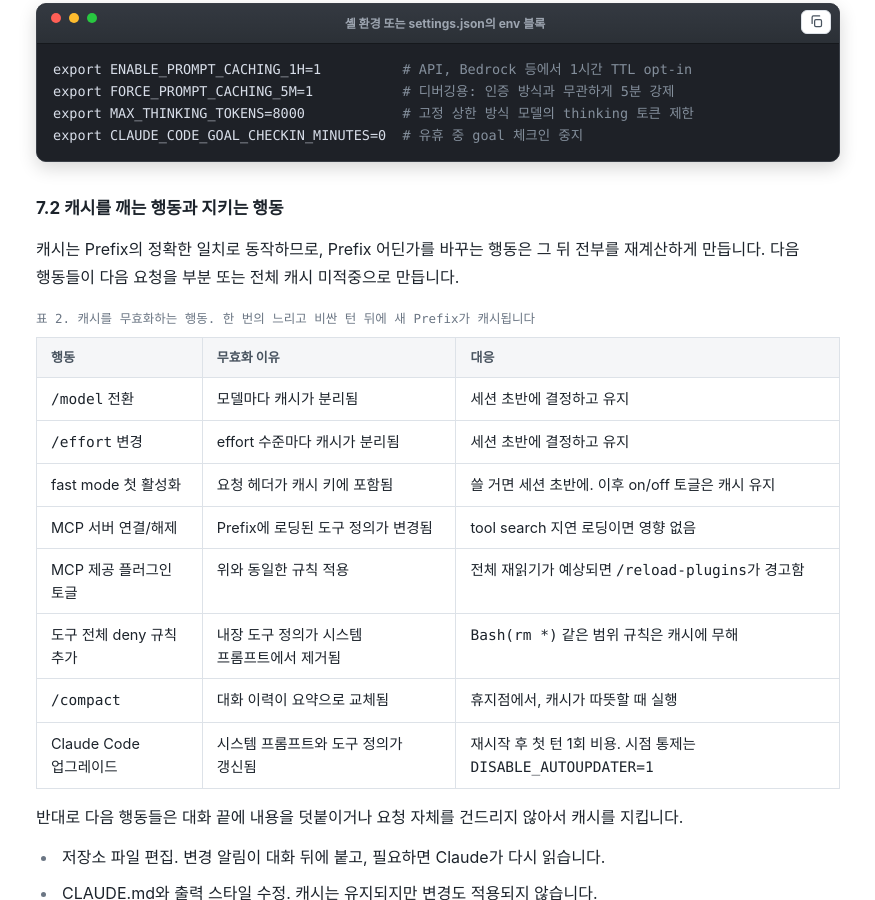
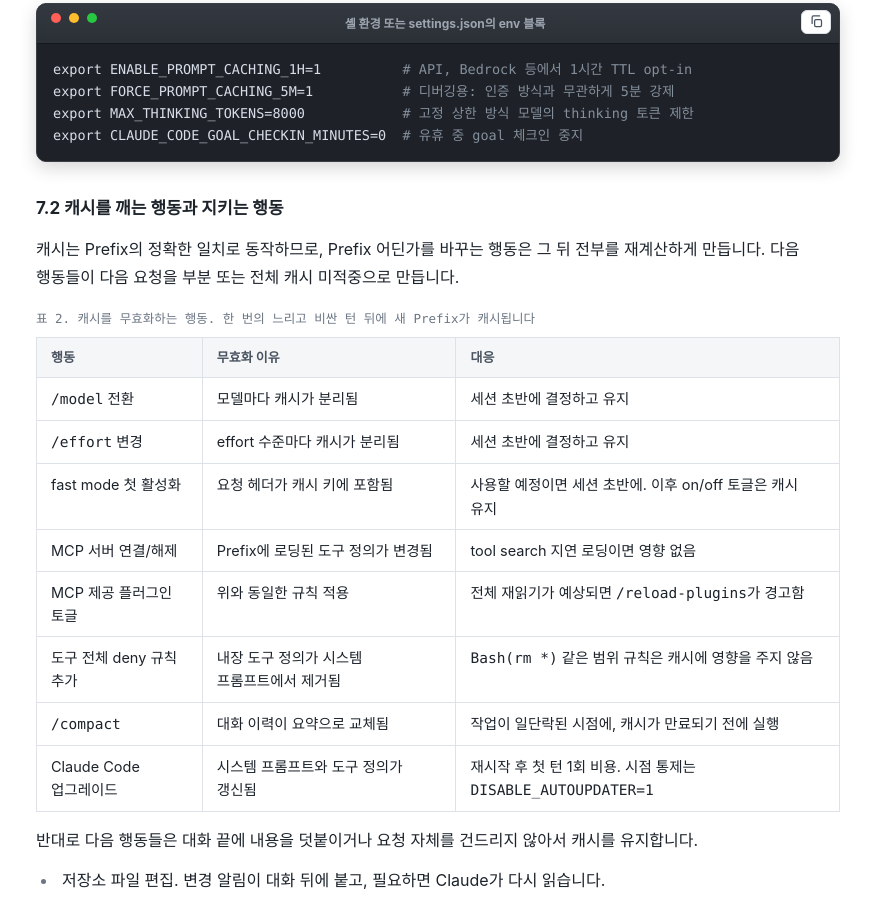
Before and after one commit to whchoi98/whchoi98.github.io, a Jekyll site: the page docs/techblog/aiml/claude-code-token-optimization-guide.html, which Jekyll copies as it is, in a window 1280 px wide and 900 px high, scrolled down 8119 px. Shown: the whole window, without its empty margins (202-1077 px from the left). Built offline with Jekyll 4.4.1, drawn with Linux system fonts in a browser that asks for light colours; some web fonts are replaced; some of the changed text lies outside the part shown.

Commit message:
docs: token-guide 표현 다듬기 6건 - 직역투/구어투 정리

```diff
--- a/docs/techblog/aiml/claude-code-token-optimization-guide.html
+++ b/docs/techblog/aiml/claude-code-token-optimization-guide.html
@@ -889,9 +889,9 @@
 
   <p>
     컴팩션 자체의 비용도 계산에 넣어야 합니다. 요약을 만드는 요청은 전체 대화를 프롬프트로 보내는
-    큰 요청입니다. 캐시가 따뜻할 때는 대부분 캐시 읽기로 처리되어 저렴하지만, 캐시 수명이 지난 뒤
+    큰 요청입니다. 캐시가 유지되는 동안은 대부분 캐시 읽기로 처리되어 저렴하지만, 캐시 수명이 지난 뒤
     (예를 들어 오래된 세션을 resume한 직후) 실행하면 전체를 재처리하는 가장 비싼 컴팩션이 됩니다.
-    auto-compact가 작업 한가운데서 터지기 전에, <strong>작업 사이의 휴지점</strong>에서 직접 실행하는 것이
+    auto-compact가 작업 한가운데서 터지기 전에, <strong>작업이 일단락된 지점</strong>에서 직접 실행하는 것이
     시점을 통제하는 방법입니다.
   </p>
 
@@ -1128,7 +1128,7 @@
         <tr>
           <td>fast mode 첫 활성화</td>
           <td>요청 헤더가 캐시 키에 포함됨</td>
-          <td>쓸 거면 세션 초반에. 이후 on/off 토글은 캐시 유지</td>
+          <td>사용할 예정이면 세션 초반에. 이후 on/off 토글은 캐시 유지</td>
         </tr>
         <tr>
           <td>MCP 서버 연결/해제</td>
@@ -1143,12 +1143,12 @@
         <tr>
           <td>도구 전체 deny 규칙 추가</td>
           <td>내장 도구 정의가 시스템 프롬프트에서 제거됨</td>
-          <td><span class="mono">Bash(rm *)</span> 같은 범위 규칙은 캐시에 무해</td>
+          <td><span class="mono">Bash(rm *)</span> 같은 범위 규칙은 캐시에 영향을 주지 않음</td>
         </tr>
         <tr>
           <td><span class="mono">/compact</span></td>
           <td>대화 이력이 요약으로 교체됨</td>
-          <td>휴지점에서, 캐시가 따뜻할 때 실행</td>
+          <td>작업이 일단락된 시점에, 캐시가 만료되기 전에 실행</td>
         </tr>
         <tr>
           <td>Claude Code 업그레이드</td>
@@ -1160,7 +1160,7 @@
   </div>
 
   <p>
-    반대로 다음 행동들은 대화 끝에 내용을 덧붙이거나 요청 자체를 건드리지 않아서 캐시를 지킵니다.
+    반대로 다음 행동들은 대화 끝에 내용을 덧붙이거나 요청 자체를 건드리지 않아서 캐시를 유지합니다.
   </p>
 
   <ul class="plain">
@@ -1175,7 +1175,7 @@
     <span class="callout-title">주의 - 업그레이드 직후의 긴 세션 resume이 가장 비쌉니다</span>
     <p>
       업그레이드 뒤에 세션을 resume하면 대화 이력 전체가 새 시스템 프롬프트 뒤에 놓여
-      캐시 적중 없이 재처리됩니다. 비용이 이력 길이에 비례하므로, 오래 굴린 큰 세션의 복귀
+      캐시 적용 없이 재처리됩니다. 비용이 이력 길이에 비례하므로, 오랫동안 유지한 큰 세션의 복귀
       첫 턴이 그 세션에서 가장 비싼 요청이 될 수 있습니다. 큰 세션은 업그레이드 전에 정리하거나
       요약에서 재개하는 쪽이 쌉니다.
     </p>
```
